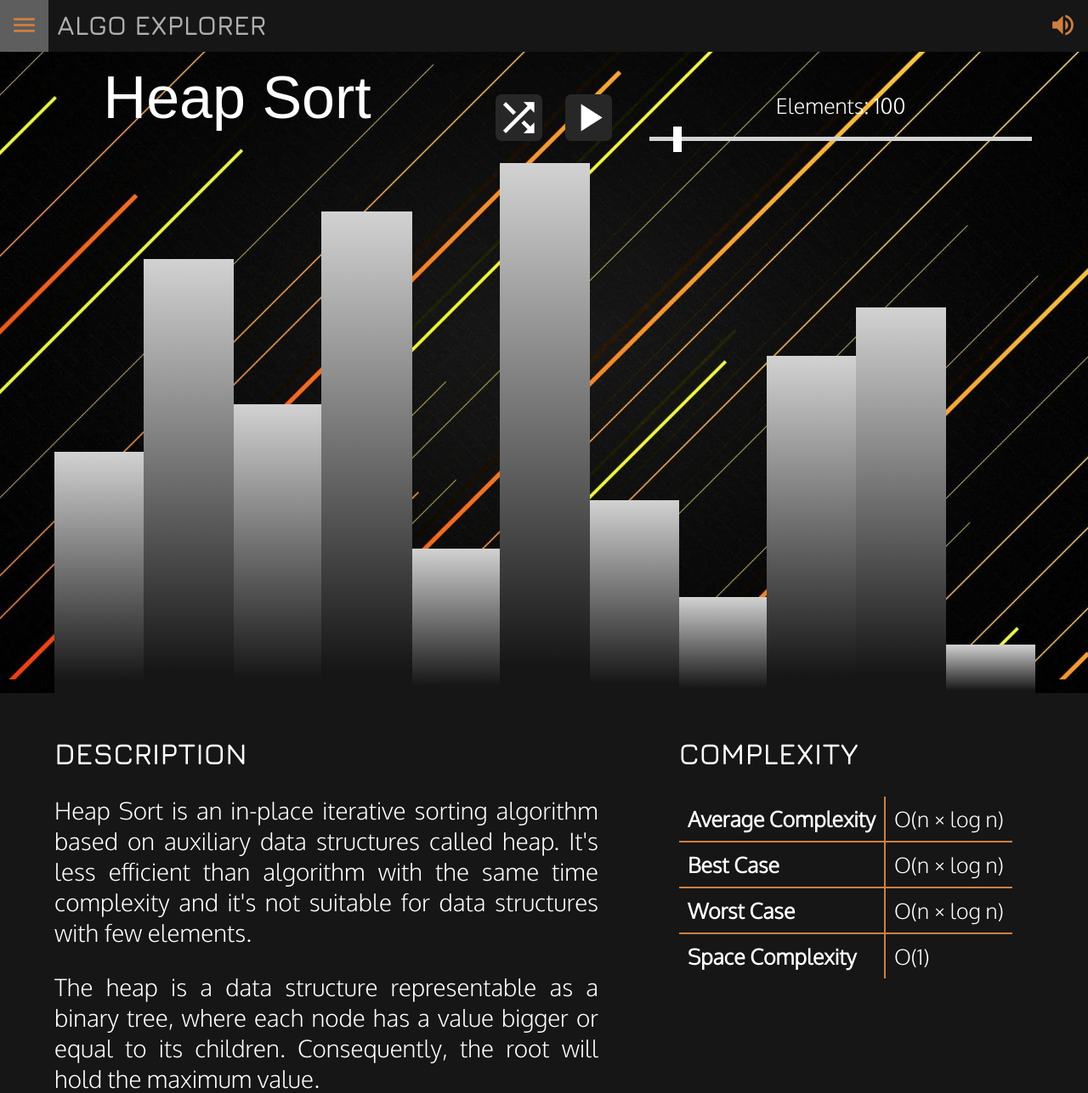
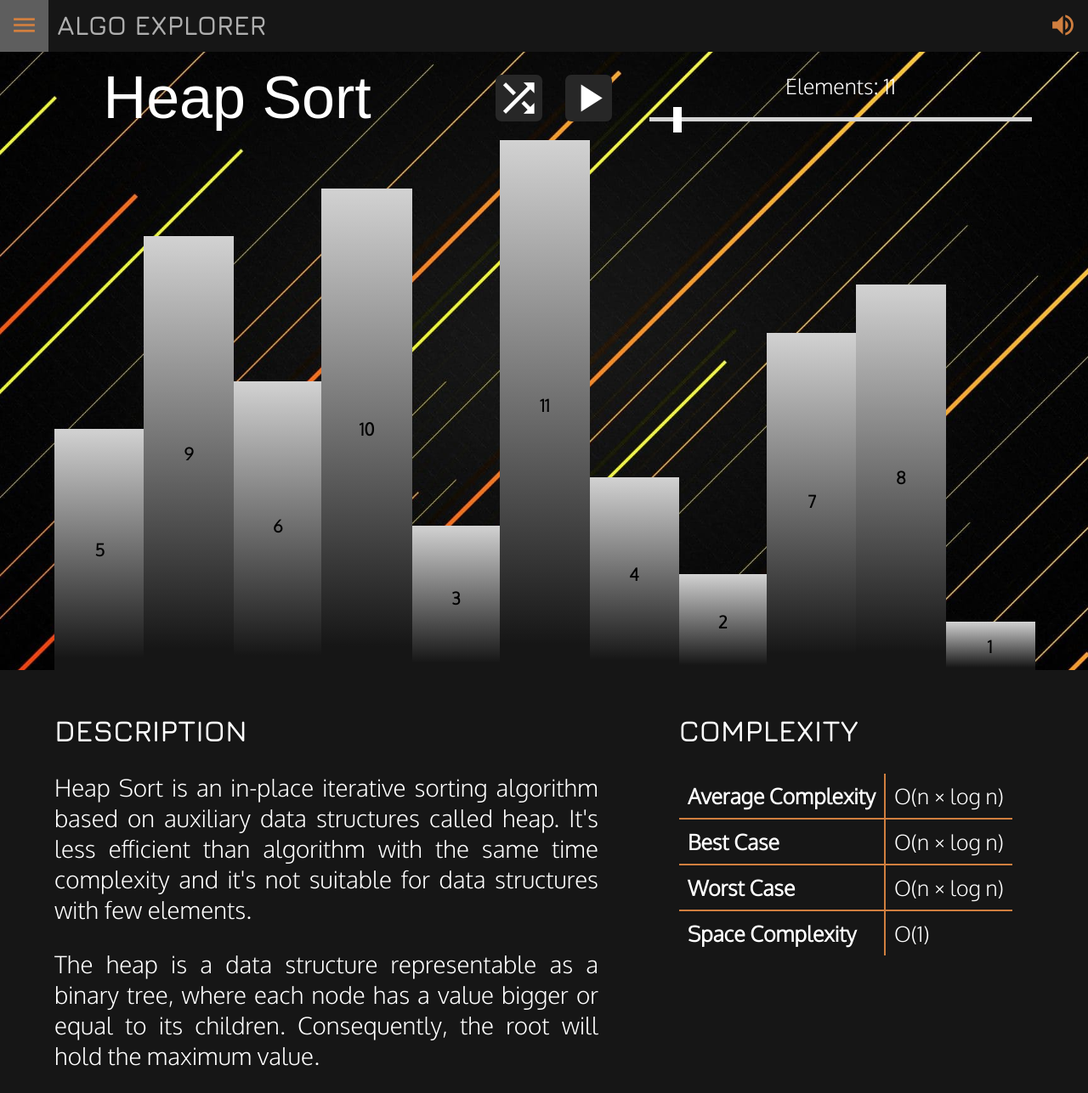
Before and after one commit to Jainilshah07/AlgoExplorer, a Flask app: page /heapsort/ in a window 1280 px wide. Shown: the top 1287 px of the page at 85% size. Run offline with Flask 3, Linux system fonts and the light colour scheme; some libraries are stand-ins or nearby versions; some web fonts are replaced.

Commit message:
Improved Ui for base_sort

```diff
--- a/static/css/base_sort.css
+++ b/static/css/base_sort.css
@@ -5,14 +5,27 @@
     background-repeat: no-repeat;
     background-attachment: fixed;
 }
-
+.num {
+    position: absolute;
+    left: 0;
+    top: 50%;
+    transform: translateY(-50%);
+    width: 100%;
+    height: auto;
+    line-height: 1;
+    text-align: center;
+    color: black;
+    font-size: 20px;
+    font-weight: bold;
+    z-index: 1;
+}
 .title {
     margin-left: 5%;
     float: left;
     margin-top: 0px;
     position: relative;
     white-space: nowrap;
-    font-size: 100px;
+    font-size: 70px;
     color: white;
     font-family: 'Electrolize', sans-serif;
     transition: 1.5s;
@@ -61,7 +74,7 @@
 
 .slider-container {
     display: inline-block;
-    margin-top: 23px;
+    margin-top: 10px;
     margin-left: 20px;
     color: white;
 }
@@ -120,7 +133,7 @@
     color: white;
     margin-left: 0px;
     margin-right: 10px;
-    margin-top: 35px;
+    margin-top: 10px;
     background: none;
     border: none;
     outline: none;
@@ -136,12 +149,12 @@
     overflow: hidden;
     border-radius: 7px;
     background-color: #272727;
-    font-size: 70px !important;
+    font-size: 50px !important;
     transition: 0.2s;
 }
 
 .sort-btns:enabled i:hover {
-    font-size: 80px !important;
+    font-size: 60px !important;
     background: #161616;
 }
 
--- a/static/js/base_sort.js
+++ b/static/js/base_sort.js
@@ -47,15 +47,32 @@
 
     elements = [];
 
+    // for (let i = 0; i < value; i++) {
+    //     let element = document.createElement("div");
+    //     element.classList.add("element");
+    //     element.style.left = i*size + "%";
+    //     element.style.width = size + "%";
+    //     element.style.height = (i+1)*size + "%";
+    //     elements.push(element);
+    //     box.append(element);
+    // }
     for (let i = 0; i < value; i++) {
         let element = document.createElement("div");
         element.classList.add("element");
-        element.style.left = i*size + "%";
+        element.style.left = i * size + "%";
         element.style.width = size + "%";
-        element.style.height = (i+1)*size + "%";
+        element.style.height = (i + 1) * size + "%";
+        // element.style.height = (i + 1) * size * 0.6 + "%"; // Reduce the height of the bars
+
+        let num = document.createElement("div");
+        num.classList.add("num");
+        num.textContent = i + 1; // Display height value inside the bar
+        element.appendChild(num);
+
         elements.push(element);
         box.append(element);
     }
+
 }
 
 function clearBox(box) {
--- a/templates/parents/base_sort.html
+++ b/templates/parents/base_sort.html
@@ -34,13 +34,13 @@
             <button class="sort-btns" id="run-btn" onclick="run()" disabled><i class="material-icons">play_arrow</i></button>
             <div class="slider-container">
                 <div id="elements-text">
-                    Elements: <span id="slider-span">100</span><br>
+                    Elements: <span id="slider-span">11</span><br>
                 </div>
                 <input type="range" value="10" min="5" max="100" step="2" name="item-num" id="slider" oninput="sliderChange()">
             </div>
         </div>
 
-        <div style="clear: both; padding-top: 20px;">
+        <div style="clear: both; padding-top: 10px;">
             <div id="sort-container">
             </div>
         </div>
```
